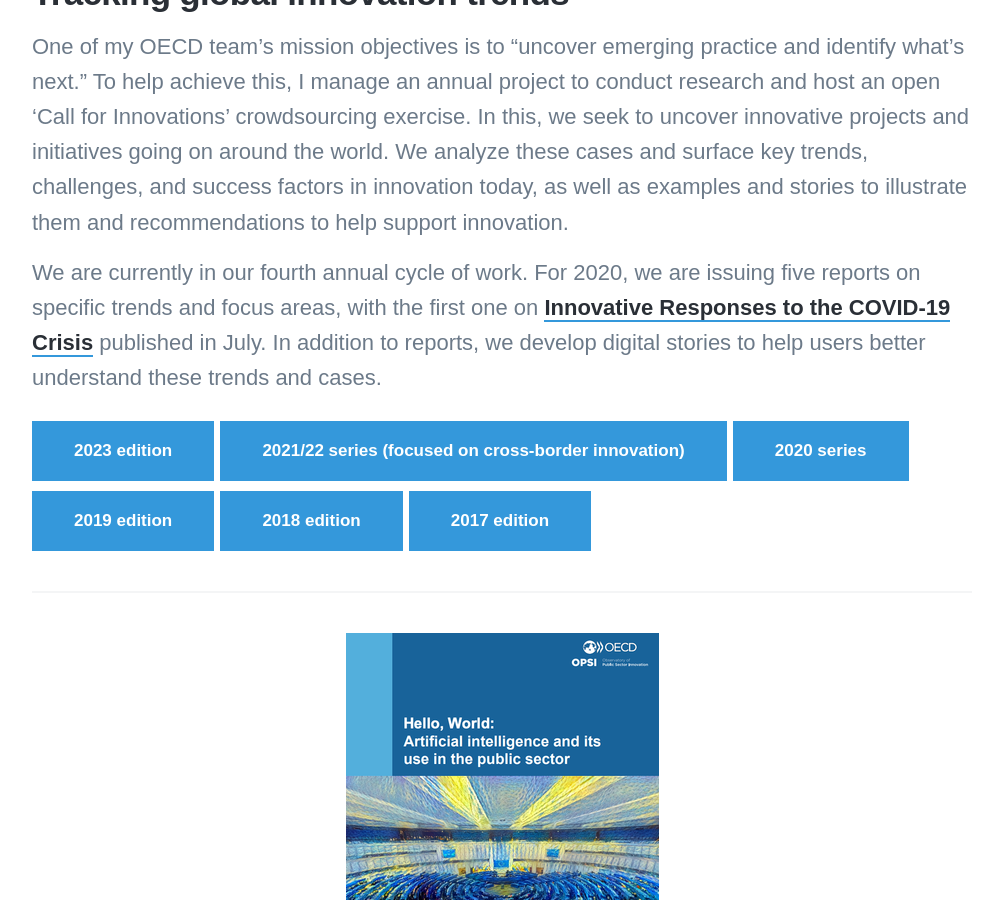
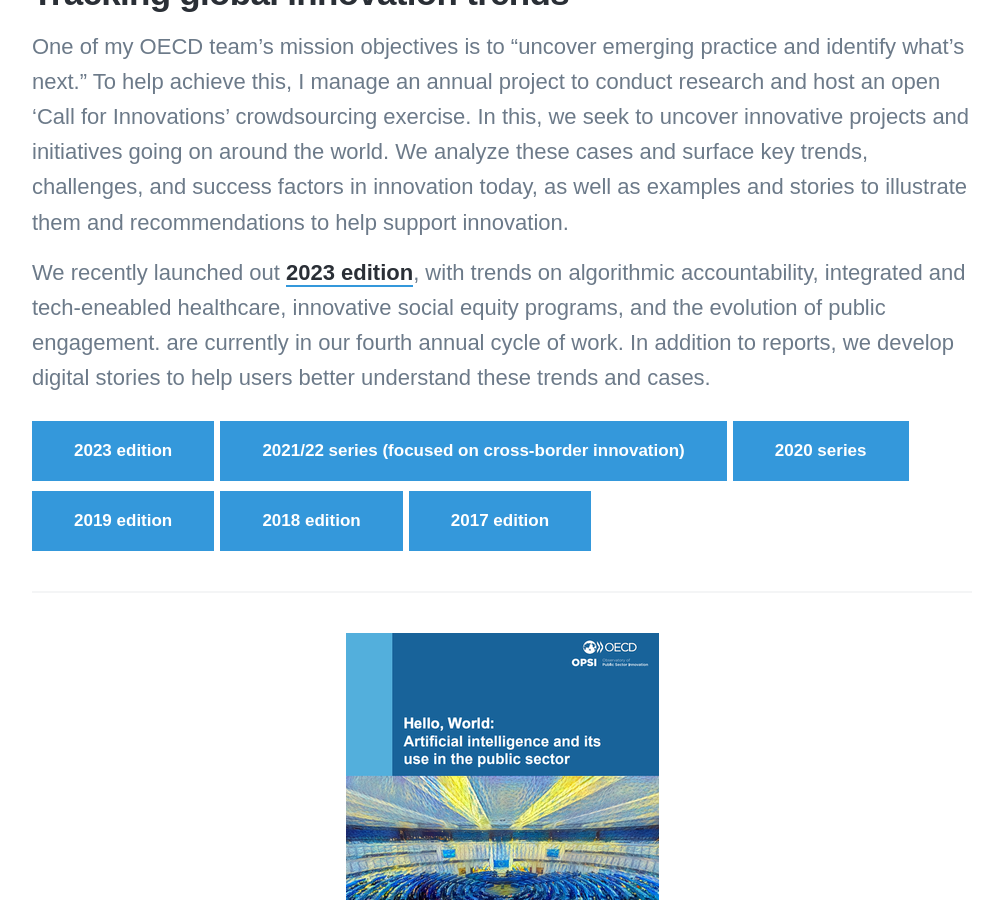
Before and after one commit to jlberryhill/jamieberryhill.com, a Jekyll site: the page built from _projects/oecd.md, in a window 1280 px wide and 900 px high, scrolled down 1876 px. Shown: the whole window, without its empty margins (138-1137 px from the left). Built offline with Jekyll 4.4.1, drawn with Linux system fonts in a browser that asks for light colours; nearby versions of some CDN libraries; some web fonts are replaced.

Commit message:
Update oecd.md

```diff
--- a/_projects/oecd.md
+++ b/_projects/oecd.md
@@ -16,7 +16,7 @@
 
 One of my OECD team’s mission objectives is to “uncover emerging practice and identify what’s next.” To help achieve this, I manage an annual project to conduct research and host an open ‘Call for Innovations’ crowdsourcing exercise. In this, we seek to uncover innovative projects and initiatives going on around the world. We analyze these cases and surface key trends, challenges, and success factors in innovation today, as well as examples and stories to illustrate them and recommendations to help support innovation.
 
-We are currently in our fourth annual cycle of work. For 2020, we are issuing five reports on specific trends and focus areas, with the first one on [Innovative Responses to the COVID-19 Crisis](https://trends.oecd-opsi.org/trend-reports/innovative-covid-19-solutions) published in July. In addition to reports, we develop digital stories to help users better understand these trends and cases.
+We recently launched out [2023 edition](https://oe.cd/trends2023), with trends on algorithmic accountability, integrated and tech-eneabled healthcare, innovative social equity programs, and the evolution of public engagement.  are currently in our fourth annual cycle of work. In addition to reports, we develop digital stories to help users better understand these trends and cases.
 
 <a href="https://oe.cd/trends2023" class="button button--large">2023 edition</a> <a href="https://cross-border.oecd-opsi.org" class="button button--large">2021/22 series (focused on cross-border innovation)</a> <a href="https://trends.oecd-opsi.org" class="button button--large">2020 series</a> <a href="https://trends2019.oecd-opsi.org" class="button button--large">2019 edition</a> <a href="http://www.oecd.org/gov/innovative-government/innovation2018.htm" class="button button--large">2018 edition</a> <a href="http://www.oecd.org/gov/innovative-government/embracing-innovation-in-government-global-trends.htm" class="button button--large">2017 edition</a>
 
```
